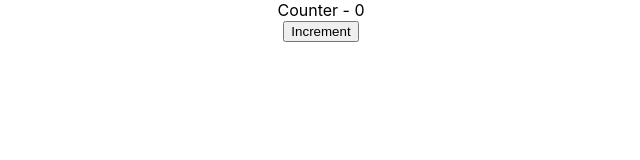
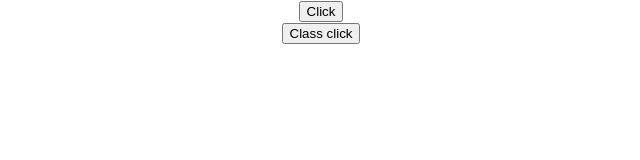
Before and after one commit to anthonydwan/react_notes, a React (Create React App) app: page / in a window 1280 px wide. Shown: the top 160 px of the page, without its empty margins (319-959 px from the left). Built offline with nearby package versions, Linux system fonts and the light colour scheme.

Commit message:
event handling for both functional and class components

```diff
--- a/src/App.js
+++ b/src/App.js
@@ -1,8 +1,10 @@
 import logo from "./logo.svg";
 import "./App.css";
-import Greet, { Hello } from "./components/functional";
-import Welcome, { Message, Counter } from "./components/class";
+import Greet, { Hello, Click } from "./components/functional";
+import Welcome, { Message, Counter, ClassClick } from "./components/class";
 
+
+// react components have to be in PascalCase
 function App() {
   return (
     <div className="App">
@@ -14,7 +16,9 @@ function App() {
       <Welcome name="Bruce" heroName="Batman" /> */}
       {/* <Hello></Hello> */}
       {/* <Message></Message> */}
-      <Counter></Counter>
+      {/* <Counter></Counter> */}
+      <Click></Click>
+      <ClassClick></ClassClick>
     </div>
   );
 }
--- a/src/components/class.js
+++ b/src/components/class.js
@@ -6,13 +6,16 @@ class Welcome extends Component {
   // can use the mutable state which is managed within the component
   // unlike immutable props which get passed to the component
   render() {
+    const { name, heroName } = this.props;
     return (
       <h1>
-        Welcome {this.props.name} also known as {this.props.heroName}
+        Welcome {name} also known as {heroName}
       </h1>
     );
   }
 }
+
+//---------------------------------------------------------------------------------------
 
 // utilising state with class component
 class Message extends Component {
@@ -39,6 +42,8 @@ class Message extends Component {
     );
   }
 }
+
+//---------------------------------------------------------------------------------------
 
 class Counter extends Component {
   // can use the mutable state which is managed within the component
@@ -89,5 +94,22 @@ class Counter extends Component {
   }
 }
 
+// -------------------------------------------------------------------------
+//  event handling
+
+class ClassClick extends Component {
+  // when handling events, do not call the function (no parens)
+  clickHandler() {
+    console.log("class clicked");
+  }
+
+  render() {
+    return (
+      <div>
+        <button onClick={this.clickHandler}>Class click</button>
+      </div>
+    );
+  }
+}
 export default Welcome;
-export { Message, Counter };
+export { Message, Counter, ClassClick };
--- a/src/components/functional.js
+++ b/src/components/functional.js
@@ -38,5 +38,20 @@ const Hello = () => {
   );
 };
 
+const Click = () => {
+  // one way of event handling
+  const clickHandler = () => {
+    console.log("Button clicked");
+  };
+
+  return (
+    //   you are suppose make a function and not call it (without the parens)
+    <div>
+      {/* <button onClick={clickHandler()}>Click</button> */}
+      <button onClick={clickHandler}>Click</button>
+    </div>
+  );
+};
+
 export default Greet;
-export { Hello };
+export { Hello, Click };
```
